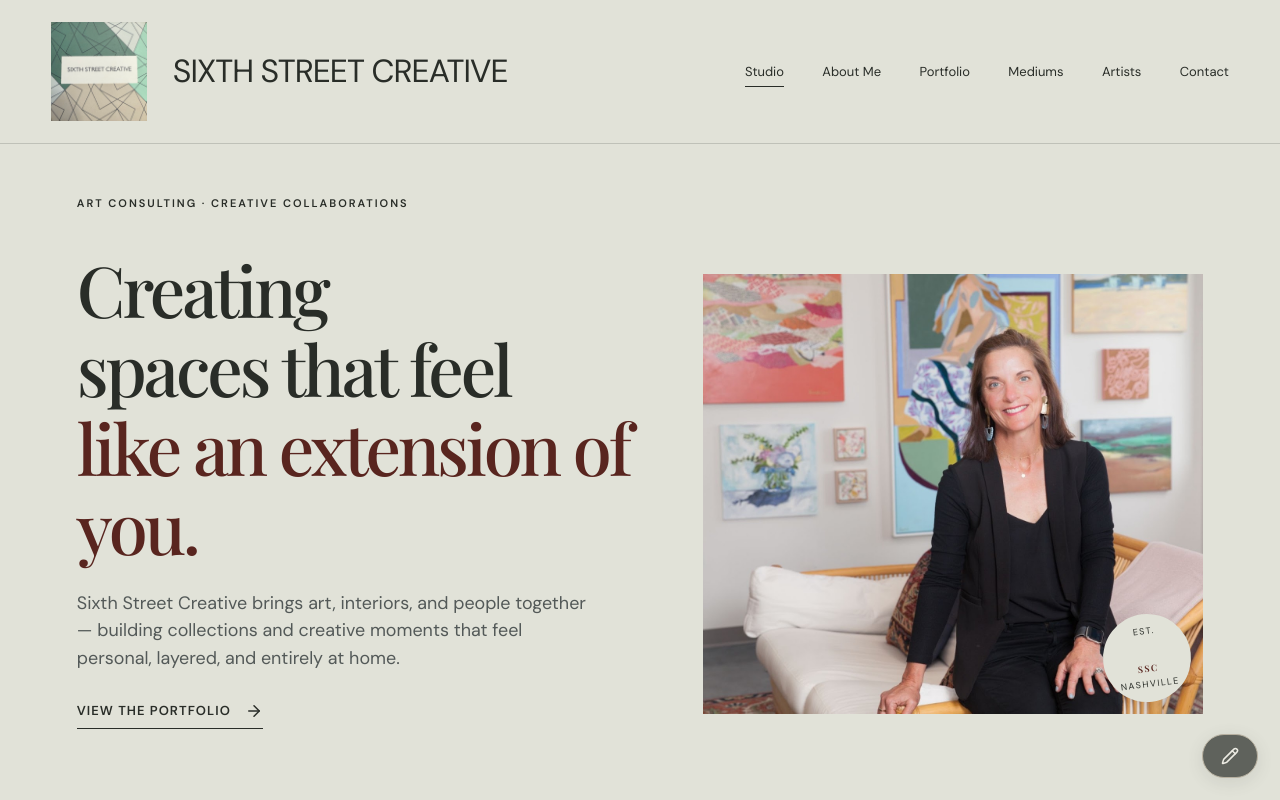
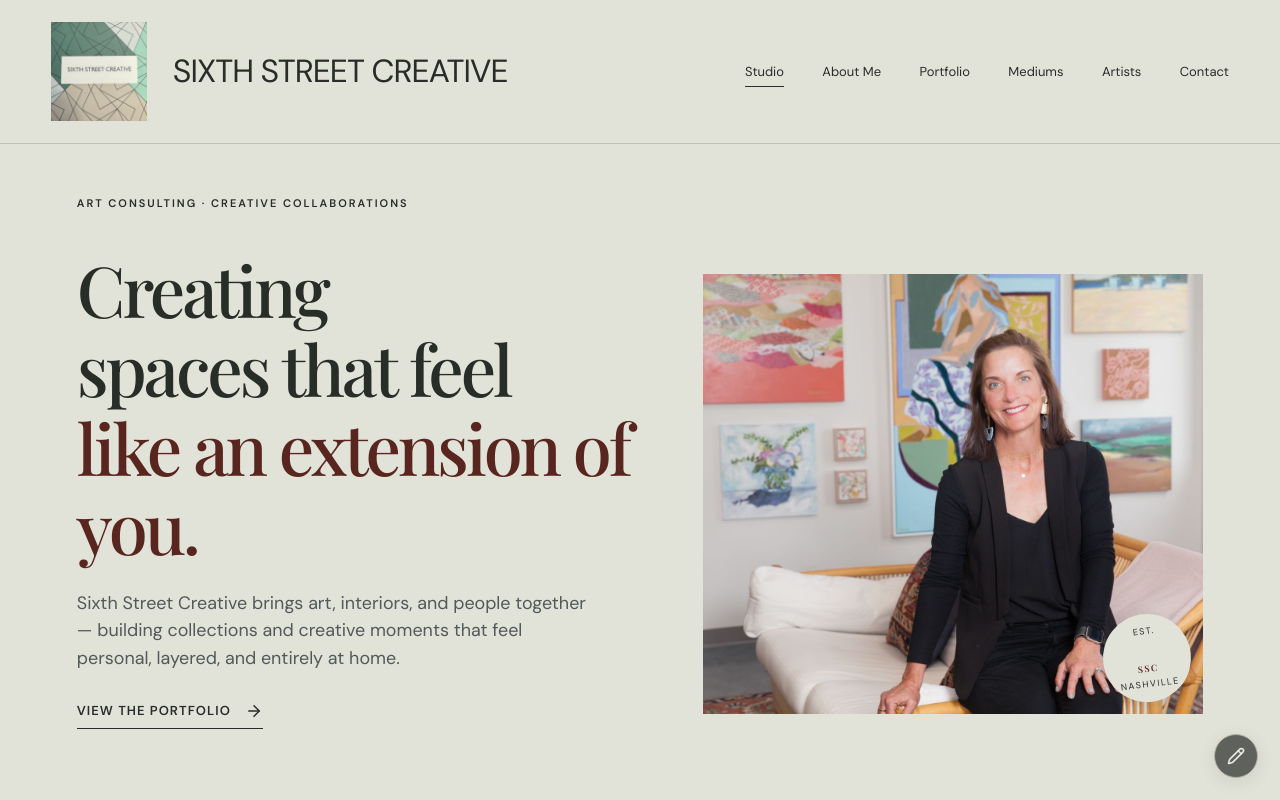
Before and after one commit to Melvinator32/blank-canvas-joy-595, a React (Vite) app in the folder artifacts/sixth-street-creative/: page / in a window 1280 px wide. Shown: the top 800 px of the page. Built offline with nearby package versions, Linux system fonts and the light colour scheme; a web font is replaced by a local one.

Commit message:
Make icon-only editor button circular

```diff
--- a/artifacts/sixth-street-creative/src/editor.css
+++ b/artifacts/sixth-street-creative/src/editor.css
@@ -21,6 +21,7 @@
 .gallery-actions button:disabled { opacity: .45; cursor: default; }
 .gallery-add { min-height: 150px; aspect-ratio: 4 / 3; display: flex; flex-direction: column; gap: 12px; justify-content: center; align-items: center; border: 1px dashed #e1e2d8; color: #f1f0e9; background: #0001; font: 500 14px 'DM Sans', sans-serif; cursor: pointer; }
 .site-editor-launch { position: fixed; right: 22px; bottom: max(22px, env(safe-area-inset-bottom)); z-index: 40; display: flex; gap: 8px; align-items: center; padding: 12px 18px; min-height: 44px; border: 1px solid #a69c89; border-radius: 30px; background: #292d28; color: #f1f0e9; font: 600 12px 'DM Sans', sans-serif; box-shadow: 0 4px 20px #0002; cursor: pointer; }
+.site-editor-launch { width: 44px; height: 44px; justify-content: center; padding: 0; border-radius: 50%; }
 .site-editor-launch:disabled { opacity: .7; }
 .site-editor-toolbar { position: fixed; bottom: max(16px, env(safe-area-inset-bottom)); left: 50%; transform: translateX(-50%); z-index: 60; width: min(1000px, calc(100% - 32px)); display: flex; flex-wrap: wrap; gap: 12px 24px; align-items: center; justify-content: space-between; padding: 14px 18px; border: 1px solid #a69c89; border-radius: 12px; background: #f1f0e9; color: #292d28; box-shadow: 0 8px 40px #0003; font-family: 'DM Sans', sans-serif; }
 .editor-toolbar-status { display: flex; flex-direction: column; gap: 4px; flex: 1; min-width: 130px; }
```
